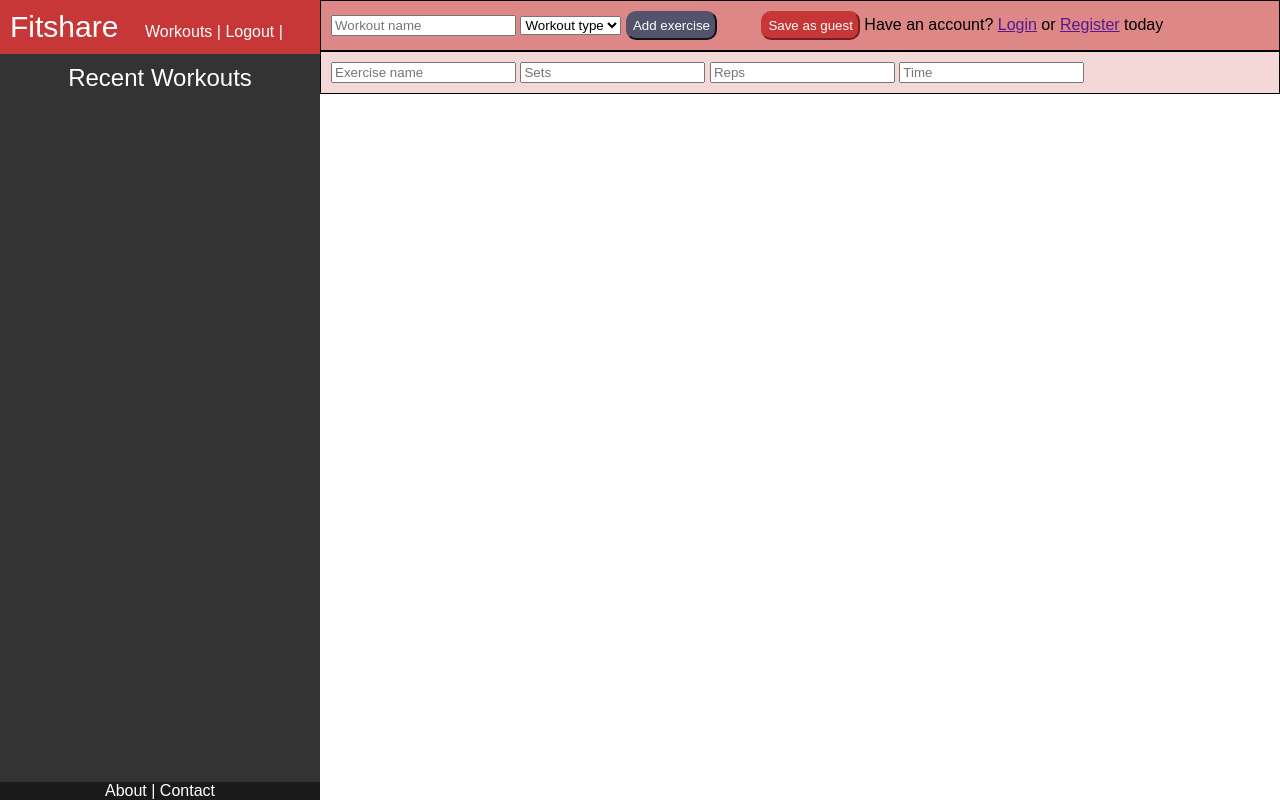
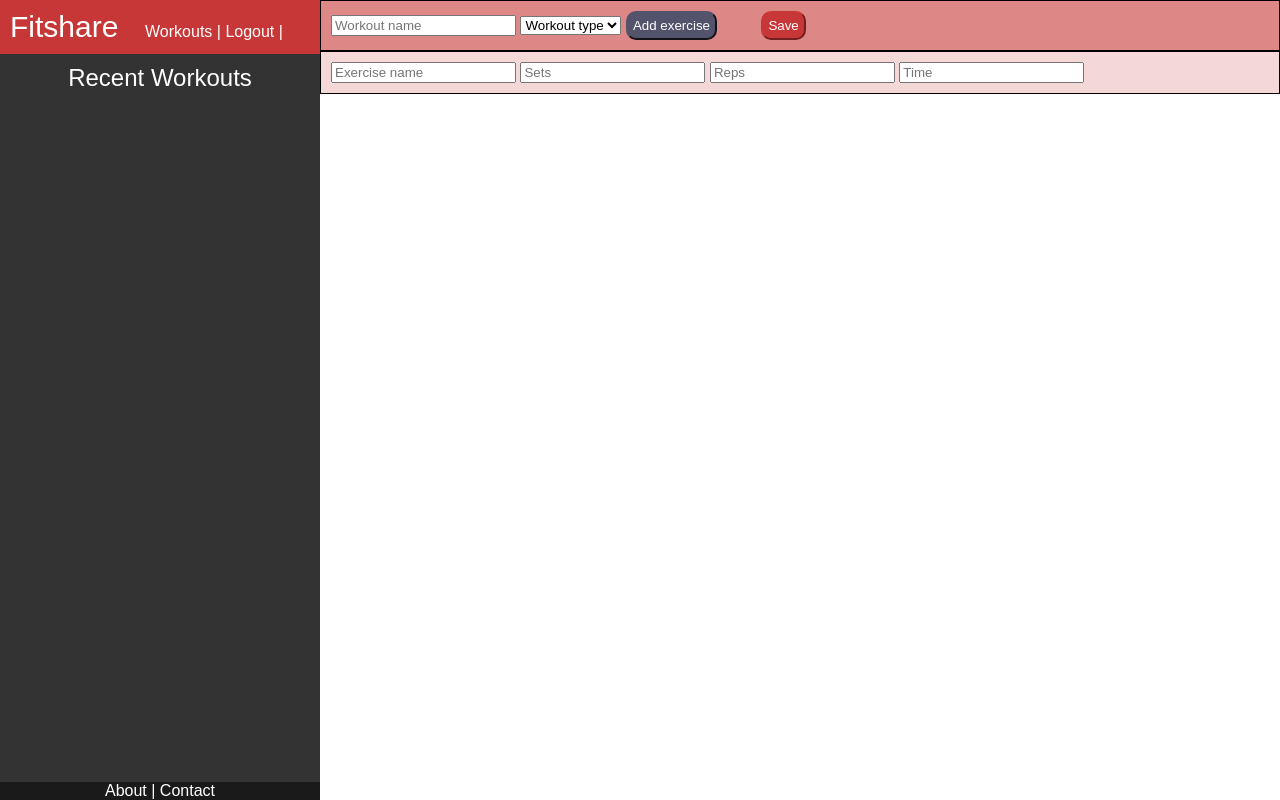
Before and after one commit to normundy/fitshare, a Django app: page /fitshare/ in a window 1280 px wide. Run offline with Django 3.2, Linux system fonts and the light colour scheme; the visitor is signed in with stand-in values (Sample User, id 1); data that the repository does not hold is empty.

Commit message:
user functionality in index

```diff
--- a/fitshare/models.py
+++ b/fitshare/models.py
@@ -25,7 +25,7 @@ class Exercise(models.Model):
     updated_date = models.DateTimeField('updated date')
 
     def __str__(self):
-        return "Name: " + self.name + " | Type: " + self.type + " | Target: " + self.target
+        return "Name: " + self.name
 
 class Workout_e(models.Model):
     user = models.ForeignKey(settings.AUTH_USER_MODEL, on_delete=models.CASCADE)
--- a/fitshare/static/fitshare/style.css
+++ b/fitshare/static/fitshare/style.css
@@ -151,6 +151,21 @@ html, body {
   border-color: #c83737;
 }
 
+.save_as_user_button {
+  background-color: #c83737;
+  color: white;
+
+  cursor:pointer;
+
+  padding-top: 5px;
+  padding-right: 5px;
+  padding-bottom: 5px;
+  padding-left: 5px;
+
+  border-radius: 10px;
+  border-color: #c83737;
+}
+
 .view_workout_user {
   background-color: #ffe680ff;
 
--- a/fitshare/templates/fitshare/index.html
+++ b/fitshare/templates/fitshare/index.html
@@ -45,8 +45,12 @@
             </select>
             <input type="button" class="add_exercise_button" id="add_exercise_button" name="add_exercise_button" value="Add exercise" onclick="addExercise()"></button></input>
             &nbsp;&nbsp;&nbsp;&nbsp;&nbsp;&nbsp;&nbsp;&nbsp;
+            {% if user.is_authenticated %}
+            <input class="save_as_user_button" type="submit" value="Save"</input>
+            {% else %}
             <input class="save_as_guest_button" type="submit" value="Save as guest"</input>
             <span>Have an account? <a href="">Login</a> or <a href="">Register</a> today</span>
+            {% endif %}
           </div>
           <div class="create_workout2" id="exercise0">
             <input type="text" id="exercise_name0" name="exercise_name0"placeholder="Exercise name"></input>
--- a/fitshare/views.py
+++ b/fitshare/views.py
@@ -19,8 +19,8 @@ def index(request):
         try:
             workout_name = request.POST['workout_name']
             workout_type = request.POST['workout_type']
-            workout_useralias = "Guest"
-            workout = create_workout_tuple(workout_name, workout_type, workout_useralias)
+            workout = create_workout_tuple(workout_name, workout_type)
+
             exercise_name_list = []
             reps_list = []
             sets_list = []
@@ -37,7 +37,7 @@ def index(request):
             i = 0
             j = len(exercise_name_list)
             while (i < j):
-                create_workout_e_tuple(exercise_name_list, reps_list, sets_list, times_list, i, workout)
+                create_workout_e_tuple(exercise_name_list, reps_list, sets_list, times_list, i, workout, request.user)
                 i = i + 1
         except (KeyError):
             return render(request, 'fitshare/index.html', {
@@ -66,10 +66,6 @@ def view_workout(request, workout_id):
 
     # Get the 10 most recent workouts
     recent_workouts = Workout.objects.order_by('-updated_date')[:10]
-
-    print(recent_workouts)
-    print(workout_e)
-    print(workout)
 
     ctx = {
         'recent_workouts': recent_workouts,
@@ -131,19 +127,19 @@ def register(request):
 
     return render(request, 'fitshare/register.html', context=ctx)
 
-def create_workout_tuple(workout_name, workout_type, workout_useralias):
+def create_workout_tuple(workout_name, workout_type):
     workout_created_date = timezone.now()
     workout_updated_date = timezone.now()
-    workout = Workout(name=workout_name, type=workout_type, user_alias=workout_useralias, \
+    workout = Workout(name=workout_name, type=workout_type, \
         created_date=workout_created_date, updated_date=workout_updated_date)
     workout.save()
     return workout
 
-def create_workout_e_tuple(exercise_name_list, reps_list, sets_list, times_list, i, workout):
-    guest_user = User.objects.get(username='Guest') # Temporary guest user for testing purposes
+def create_workout_e_tuple(exercise_name_list, reps_list, sets_list, times_list, i, workout, user):
+    #user = User.objects.get(username='Guest') # Temporary guest user for testing purposes
     exercise = Exercise(name=exercise_name_list[i], created_date=timezone.now(), updated_date=timezone.now())
     exercise.save()
-    workout_e = Workout_e(user=guest_user, workout_id=workout, \
+    workout_e = Workout_e(user=user, workout_id=workout, \
         exercise_id=exercise, sets=sets_list[i], reps=reps_list[i], time=times_list[i])
     workout_e.save()
     return workout_e
```
